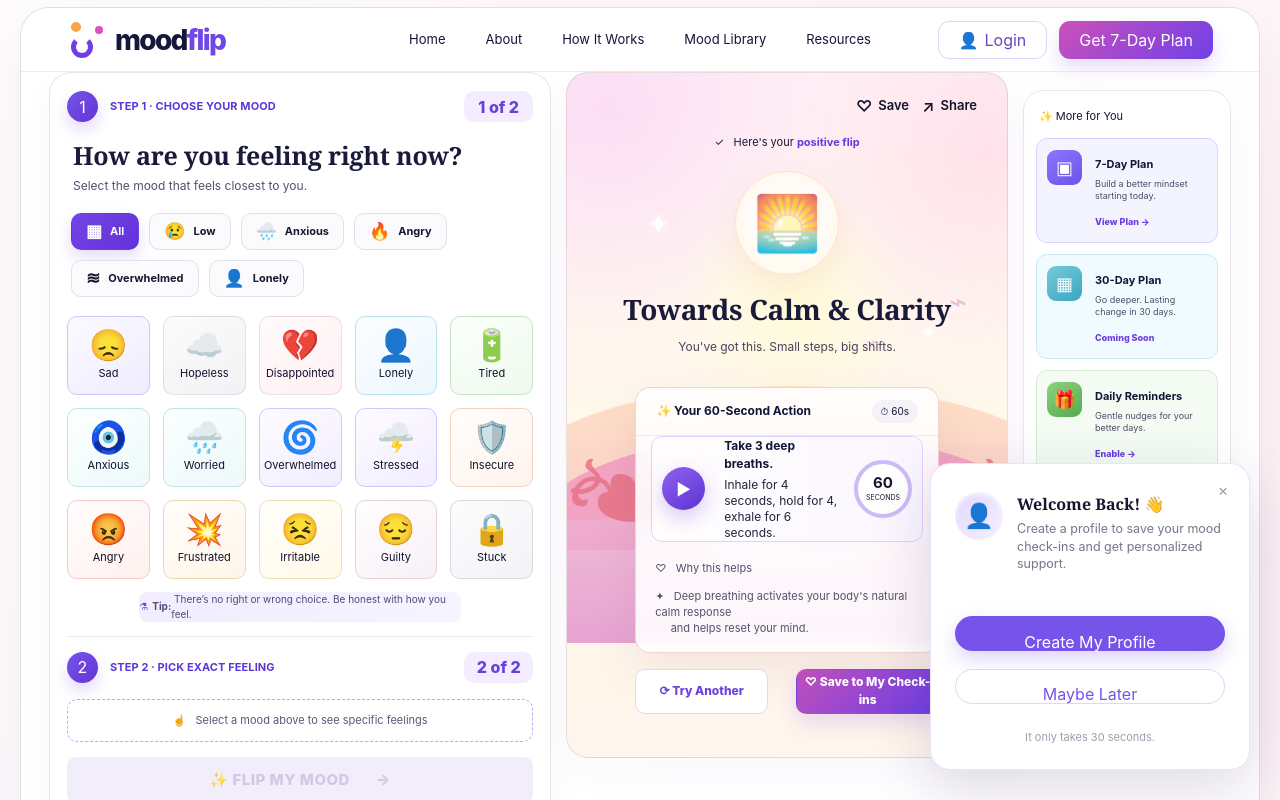
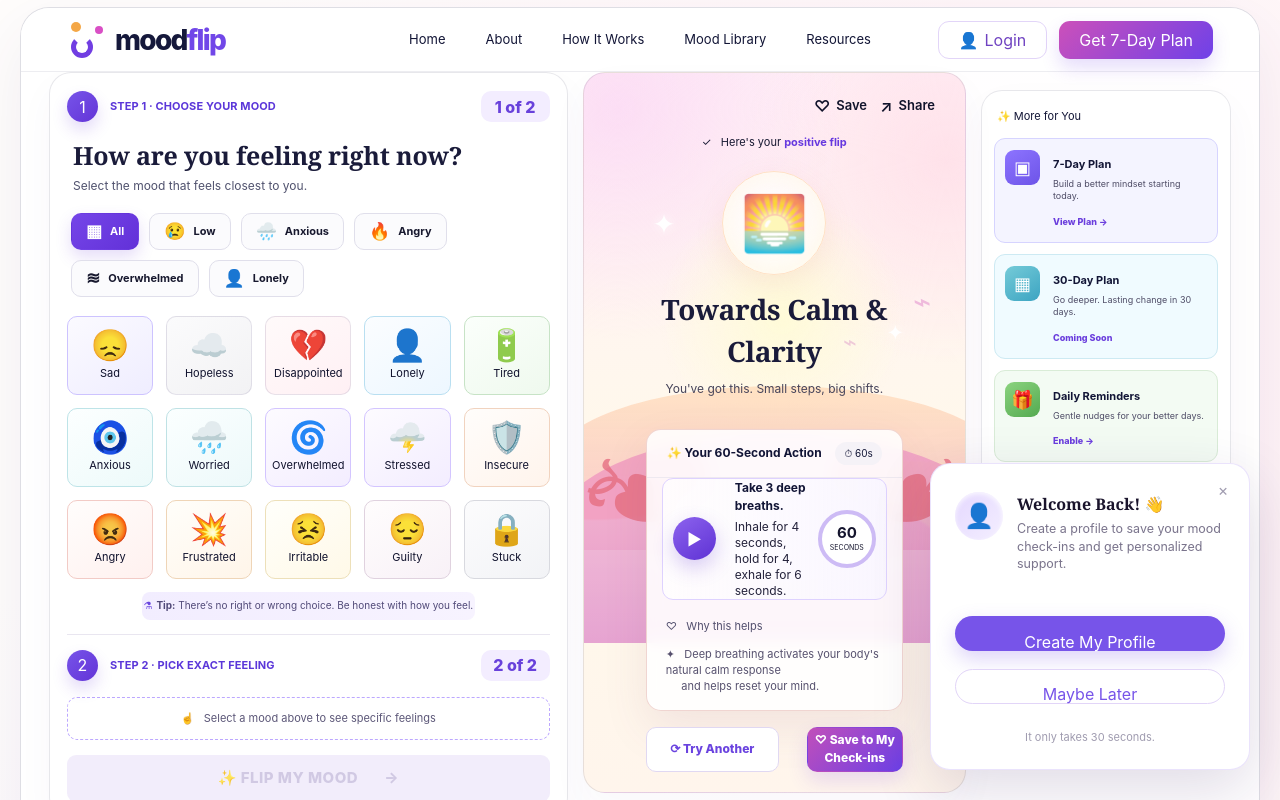
Before and after one commit to CodeStackLab/moodflip-website, a Next.js app: page / in a window 1280 px wide. Shown: the top 800 px of the page. Built offline with nearby package versions, Linux system fonts and the light colour scheme.

Commit message:
Adjust dashboard grid column widths

```diff
--- a/app/page.module.css
+++ b/app/page.module.css
@@ -142,7 +142,7 @@
 
 .dashboard {
   display: grid;
-  grid-template-columns: minmax(0, 1.08fr) minmax(0, .95fr) 208px;
+  grid-template-columns: minmax(0, 1.15fr) minmax(0, 0.85fr) 250px;
   gap: 15px;
   padding: 0 28px;
   align-items: start;
```
